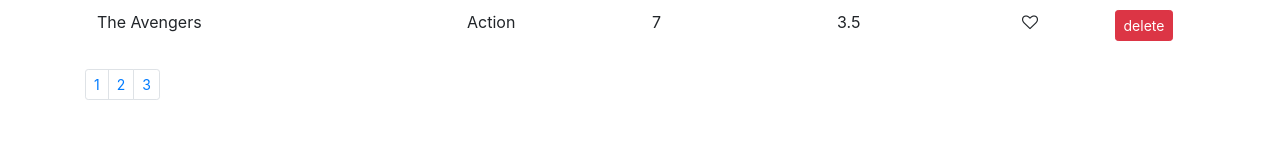
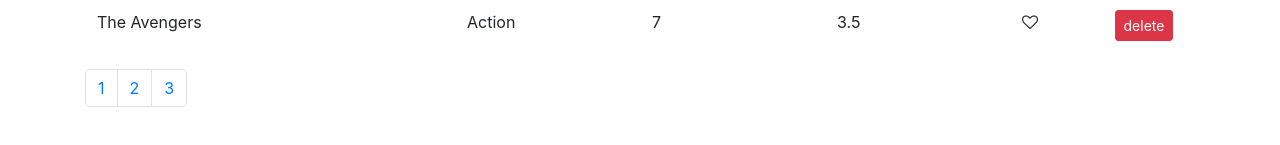
Before and after one commit to SnowGojira/vidly, a React (Create React App) app: page / in a window 1280 px wide. Shown: the part 545-690 px from the top of the page. Built offline with nearby package versions, Linux system fonts and the light colour scheme.

Commit message:
将分页显示部分逻辑放在一起，先不分割

```diff
--- a/src/components/pagination.jsx
+++ b/src/components/pagination.jsx
@@ -2,24 +2,20 @@
 import _ from "lodash";
 
 class Pagination extends Component {
-  pageSection(page) {
-    return (
-      <li key={page} className="page-item">
-        <span className="page-link">
-          {page}
-          <span className="sr-only">(current)</span>
-        </span>
-      </li>
-    );
-  }
   render() {
     let { total, pageSize, onPageChange } = this.props;
-    let pageCount = total / pageSize;
+    let pageCount = Math.ceil(total / pageSize);
     let pages = _.range(1, pageCount + 1);
 
     return (
-      <ul className="pagination pagination-sm">
-        {pages.map((page) => this.pageSection(page))}
+      <ul className="pagination">
+        {pages.map((page) => {
+          return (
+            <li key={page} className="page-item">
+              <span className="page-link">{page}</span>
+            </li>
+          );
+        })}
       </ul>
     );
   }
```
